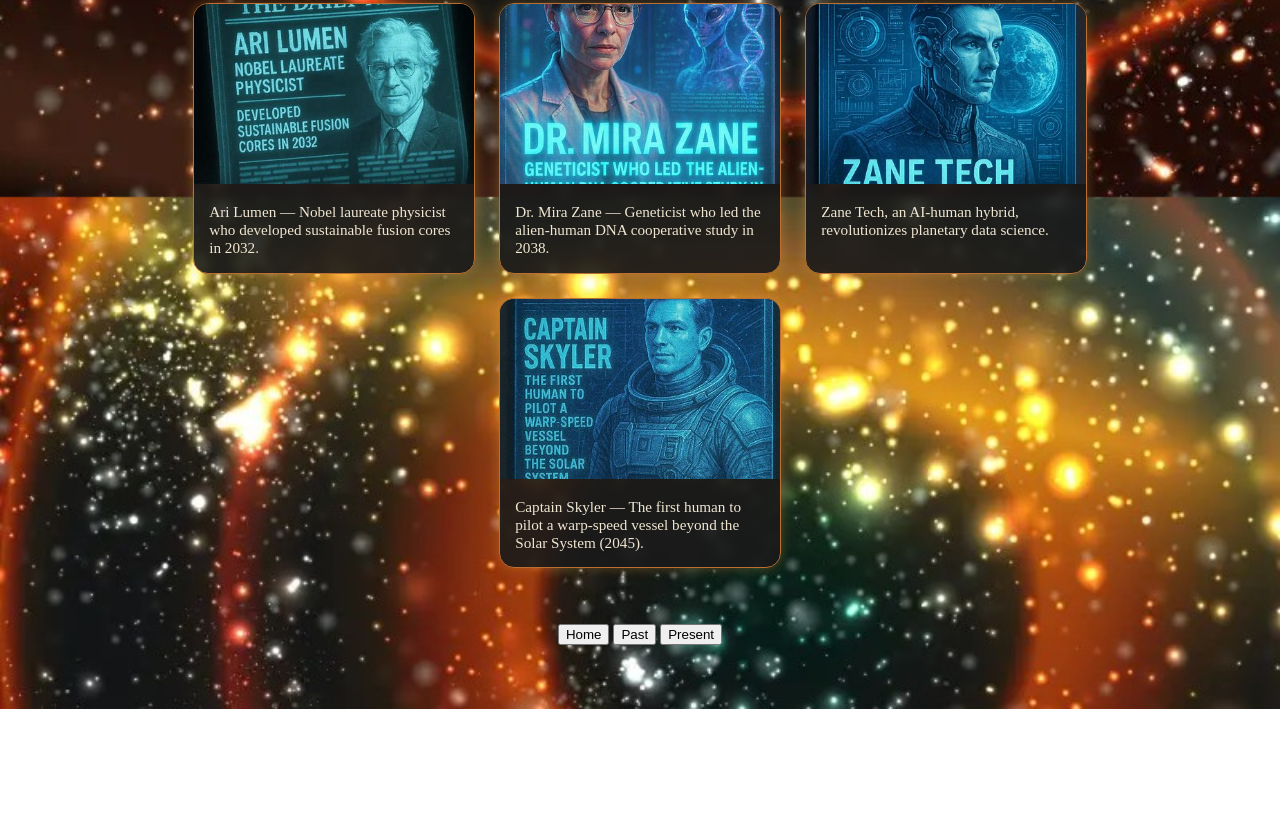
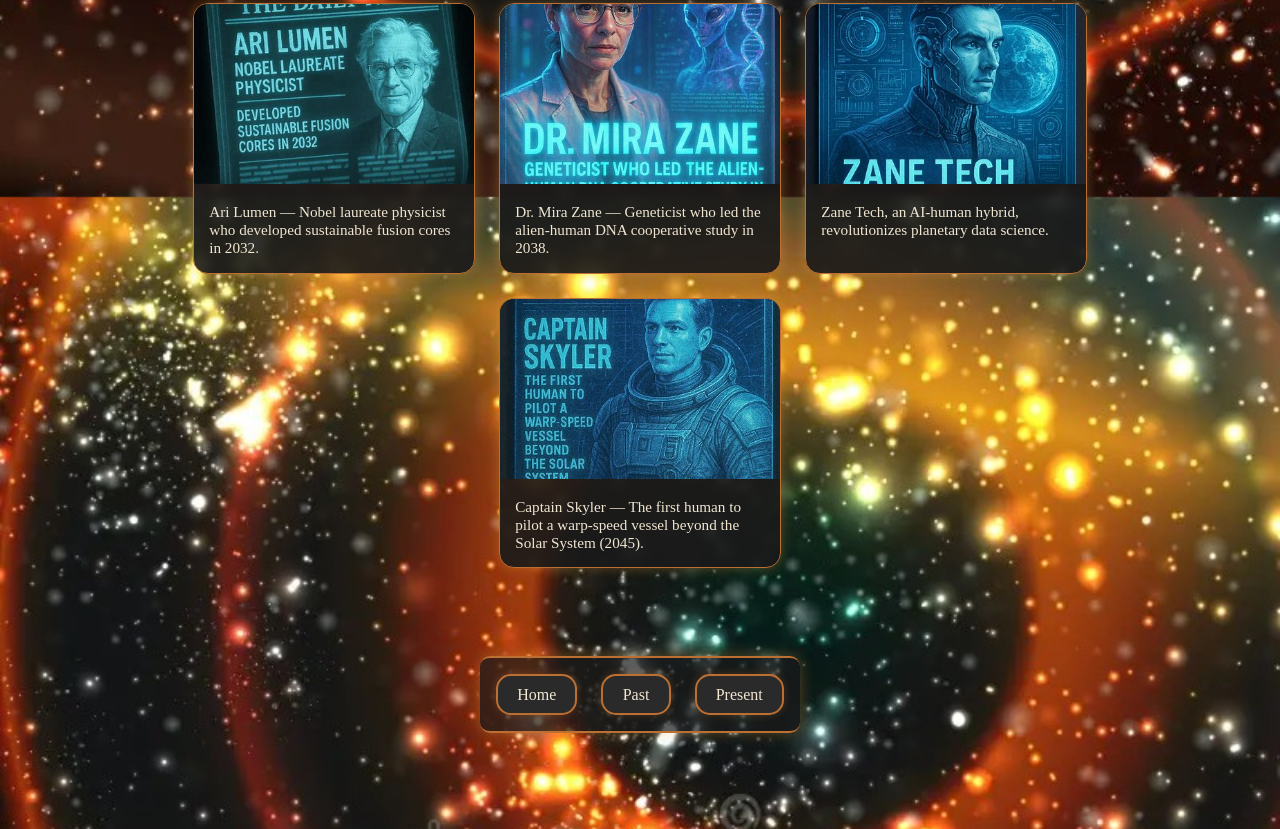
Before and after one commit to averayne/TimeTravelersDashboard, a plain HTML site: page future.html in a window 1280 px wide. Shown: the part 1083-1912 px from the top of the page. Before the commit the page ends 1792 px from the top, so only its background shows below. Drawn offline with Linux system fonts and the light colour scheme.

Commit message:
Update css, html, and Js

```diff
--- a/assets/css/future.css
+++ b/assets/css/future.css
@@ -69,3 +69,49 @@ h2 {
   font-size: 0.95em;
   color: #f0e6d2;
 }
+
+.navigation {
+  display: flex;
+  justify-content: center;
+  gap: 1.5rem;
+  margin: 2rem 0;
+  padding: 1rem;
+  background: rgba(26, 26, 26, 0.7);
+  border-top: 2px solid #bb6f33;
+  border-bottom: 2px solid #bb6f33;
+  box-shadow: 0 0 15px rgba(255, 179, 71, 0.3);
+  border-radius: 10px;
+}
+
+.nav-btn {
+  background-color: #2a2a2a;
+  color: #f0e6d2;
+  border: 2px solid #bb6f33;
+  padding: 0.6rem 1.2rem;
+  font-family: 'Cinzel', serif;
+  font-size: 1rem;
+  cursor: pointer;
+  border-radius: 15px;
+  transition: all 0.3s ease;
+  box-shadow: 0 0 8px rgba(187, 111, 51, 0.3);
+}
+
+.nav-btn:hover {
+  background-color: #bb6f33;
+  color: #1a1a1a;
+  box-shadow: 0 0 18px #ffb347;
+  transform: scale(1.05);
+}
+#toggleSpotifyBtn{
+   position: sticky;
+  top: 0;
+  overflow: hidden;
+  background-color: #333;
+}
+#spotifyPlayer{
+     position: sticky;
+  top: 0;
+  overflow: hidden;
+  background-color: #333;
+
+}
```
